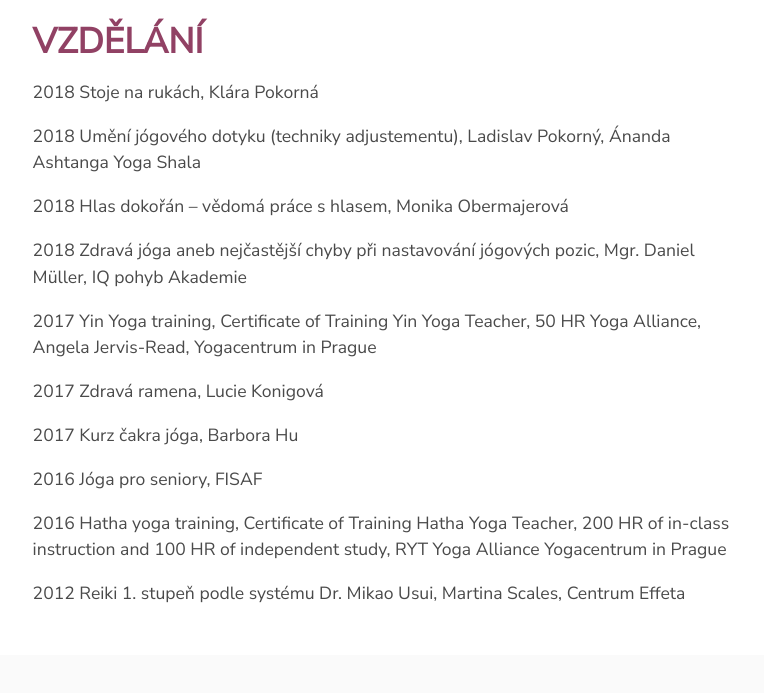
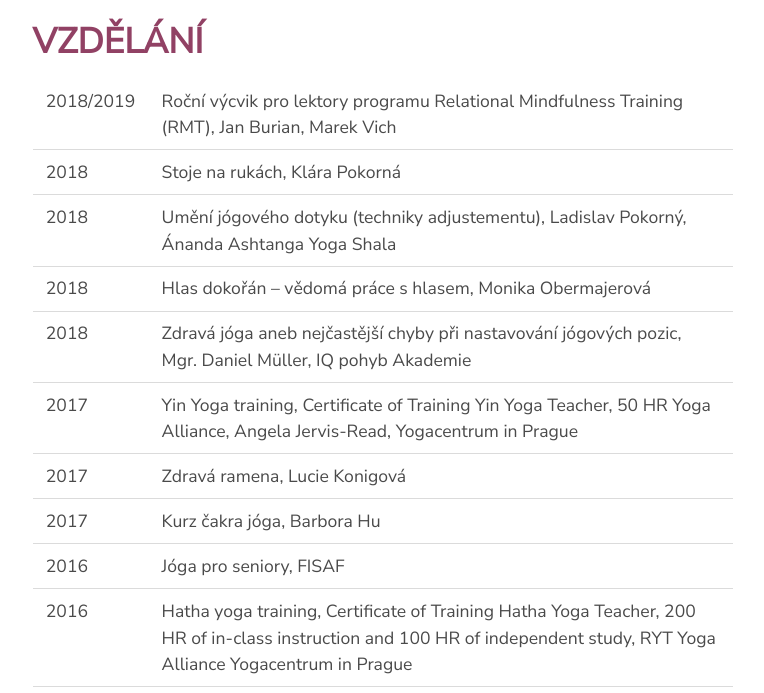
Before and after one commit to Dzoukr/MindfulYoga, a plain HTML site: page index.html in a window 1280 px wide. Shown: the part 2910-3603 px from the top of the page, without its empty margins (257-1021 px from the left). Drawn offline with nearby package versions, Linux system fonts and the light colour scheme; a script that the page names is missing.

Commit message:
New version again (and again)

```diff
--- a/index.html
+++ b/index.html
@@ -154,40 +154,57 @@ dynamickému stylu hatha jóga flow.</p>
                     <div class="column is-three-fifths is-offset-one-fifth">
                         <div class="content">
                             <h1>VZDĚLÁNÍ</h1>
-                            <p>
-                                2018 Stoje na rukách, Klára Pokorná
-                            </p>
-                            <p>
-                                2018 Umění jógového dotyku (techniky adjustementu), Ladislav Pokorný, Ánanda Ashtanga Yoga Shala
-                            </p>
-                            <p>
-                                2018 Hlas dokořán – vědomá práce s hlasem, Monika Obermajerová
-                            </p>
-                            <p>
-                                2018 Zdravá jóga aneb nejčastější chyby při nastavování jógových pozic, Mgr.
-                                Daniel Müller, IQ pohyb Akademie
-                            </p>
-                            <p>
-                                2017 Yin Yoga training, Certificate of Training Yin Yoga Teacher, 50 HR Yoga
-                                Alliance, Angela Jervis-Read, Yogacentrum in Prague
-                            </p>
-                            <p>
-                                2017 Zdravá ramena, Lucie Konigová
-                            </p>
-                            <p>
-                                2017 Kurz čakra jóga, Barbora Hu
-                            </p>
-                            <p>
-                                2016 Jóga pro seniory, FISAF
-                            </p>
-                            <p>
-                                2016 Hatha yoga training, Certificate of Training Hatha Yoga Teacher, 200 HR
-                                of in-class instruction and 100 HR of independent study, RYT Yoga Alliance
-                                Yogacentrum in Prague
-                            </p>
-                            <p>
-                                2012 Reiki 1. stupeň podle systému Dr. Mikao Usui, Martina Scales, Centrum Effeta
-                            </p>
+
+                            <table>
+                                <tr>
+                                    <td>2018/2019</td>
+                                    <td>Roční výcvik pro lektory programu Relational Mindfulness Training (RMT), Jan Burian, Marek Vich</td>
+                                </tr>
+                                <tr>
+                                    <td>2018</td>
+                                    <td>Stoje na rukách, Klára Pokorná</td>
+                                </tr>
+                                <tr>
+                                    <td>2018</td>
+                                    <td>Umění jógového dotyku (techniky adjustementu), Ladislav Pokorný, Ánanda Ashtanga Yoga Shala</td>
+                                </tr>
+                                <tr>
+                                    <td>2018</td>
+                                    <td>Hlas dokořán – vědomá práce s hlasem, Monika Obermajerová</td>
+                                </tr>
+                                <tr>
+                                    <td>2018</td>
+                                    <td>Zdravá jóga aneb nejčastější chyby při nastavování jógových pozic, Mgr.
+                                        Daniel Müller, IQ pohyb Akademie</td>
+                                </tr>
+                                <tr>
+                                    <td>2017</td>
+                                    <td>Yin Yoga training, Certificate of Training Yin Yoga Teacher, 50 HR Yoga
+                                        Alliance, Angela Jervis-Read, Yogacentrum in Prague</td>
+                                </tr>
+                                <tr>
+                                    <td>2017</td>
+                                    <td>Zdravá ramena, Lucie Konigová</td>
+                                </tr>
+                                <tr>
+                                    <td>2017</td>
+                                    <td>Kurz čakra jóga, Barbora Hu</td>
+                                </tr>
+                                <tr>
+                                    <td>2016</td>
+                                    <td>Jóga pro seniory, FISAF</td>
+                                </tr>
+                                <tr>
+                                    <td>2016</td>
+                                    <td>Hatha yoga training, Certificate of Training Hatha Yoga Teacher, 200 HR
+                                        of in-class instruction and 100 HR of independent study, RYT Yoga Alliance
+                                        Yogacentrum in Prague</td>
+                                </tr>
+                                <tr>
+                                    <td>2012</td>
+                                    <td>Reiki 1. stupeň podle systému Dr. Mikao Usui, Martina Scales, Centrum Effeta</td>
+                                </tr>
+                            </table>
 
                         </div>
                     </div>
```
Also changed, not shown: individualni-lekce.html (+2 -0 lines), lekce.html (+3 -26 lines), workshopy.html (+0 -25 lines).
